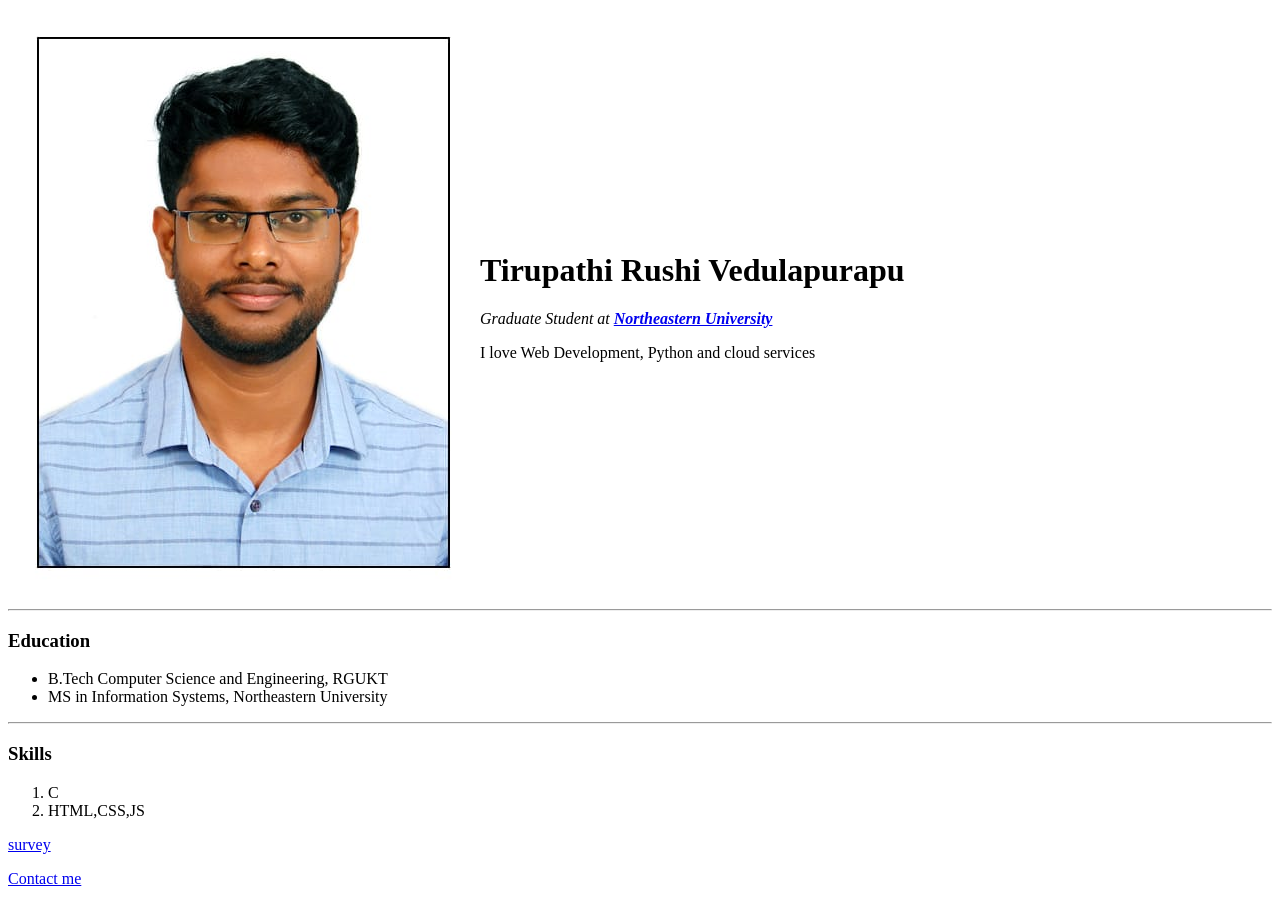
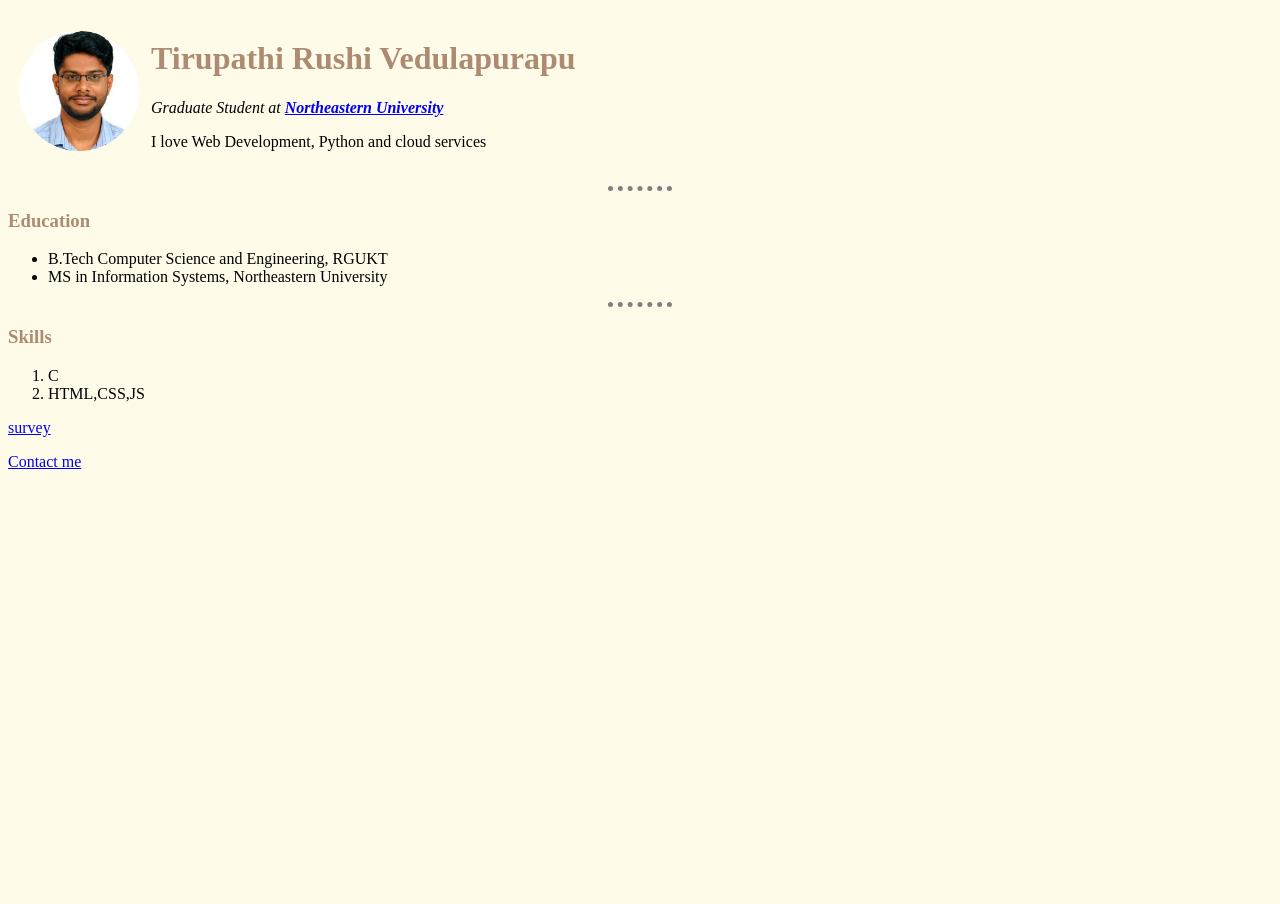
Before and after one commit to rushivt/cv, a plain HTML site: page index.html in a window 1280 px wide. After the commit the page ends 800 px from the top, so only its background shows below. Drawn offline with Linux system fonts and the light colour scheme; files whose address does not match are found by name.

Commit message:
Add files via upload

```diff
--- /dev/null
+++ b/css/styles.css
@@ -0,0 +1,23 @@
+body{
+    background-color: #FFFBE9;
+}
+img{
+    width: 120px;
+    height: 120px;
+}
+hr{
+    border-style: none;
+    border-top-style: dotted;
+    border-color: grey;
+    border-width: 5px;
+    width: 5%;
+}
+h1{
+    color: #AD8B73;
+}
+h2{
+    color:#AD8B73;
+}
+h3{
+    color: #AD8B73;
+}
```
Also changed, not shown: survey.html (added, +32 -0 lines), contact_me.html (line endings or trailing spaces), images/rushi.jpg (added), images/rushi1.jpg (added), index.html (line endings or trailing spaces).
